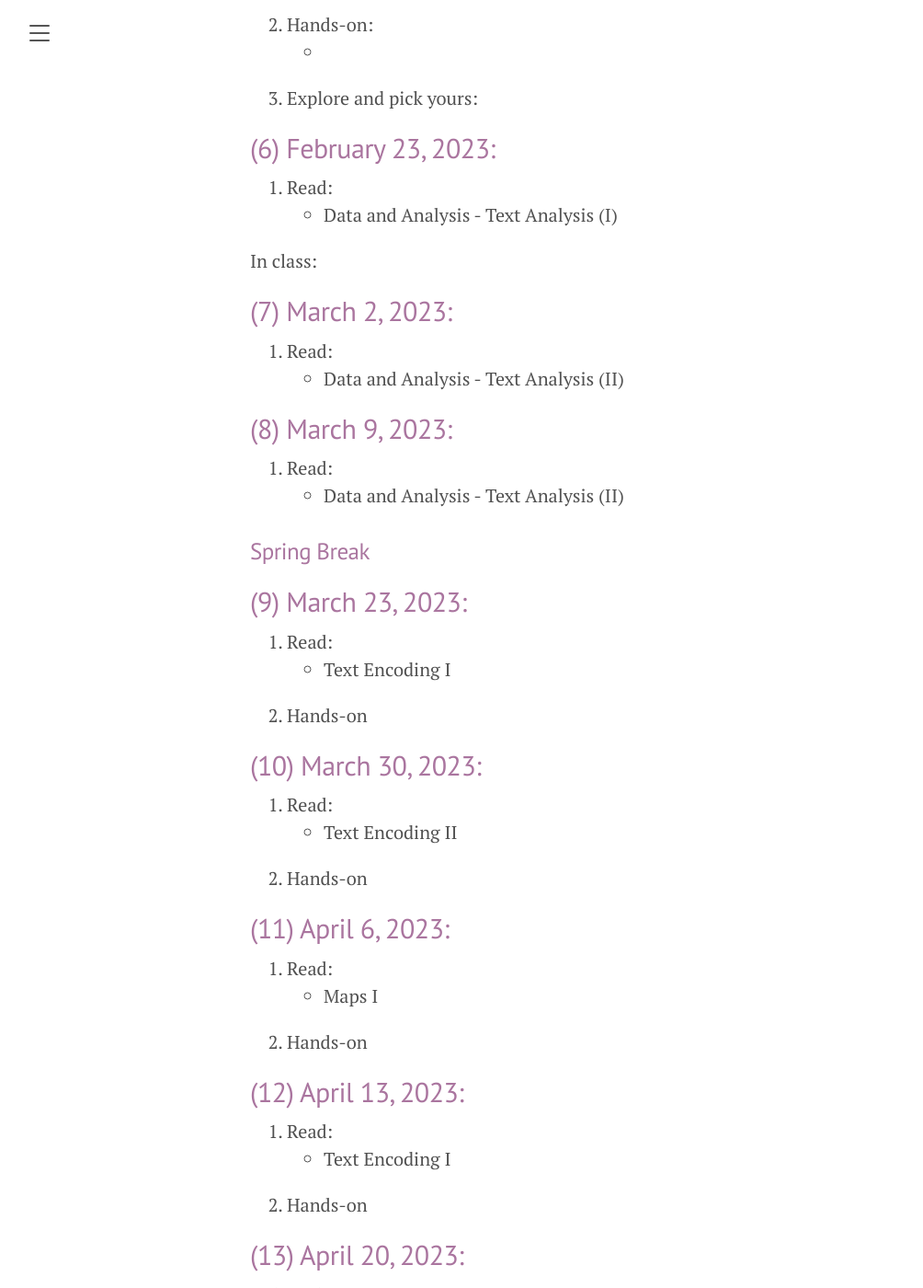
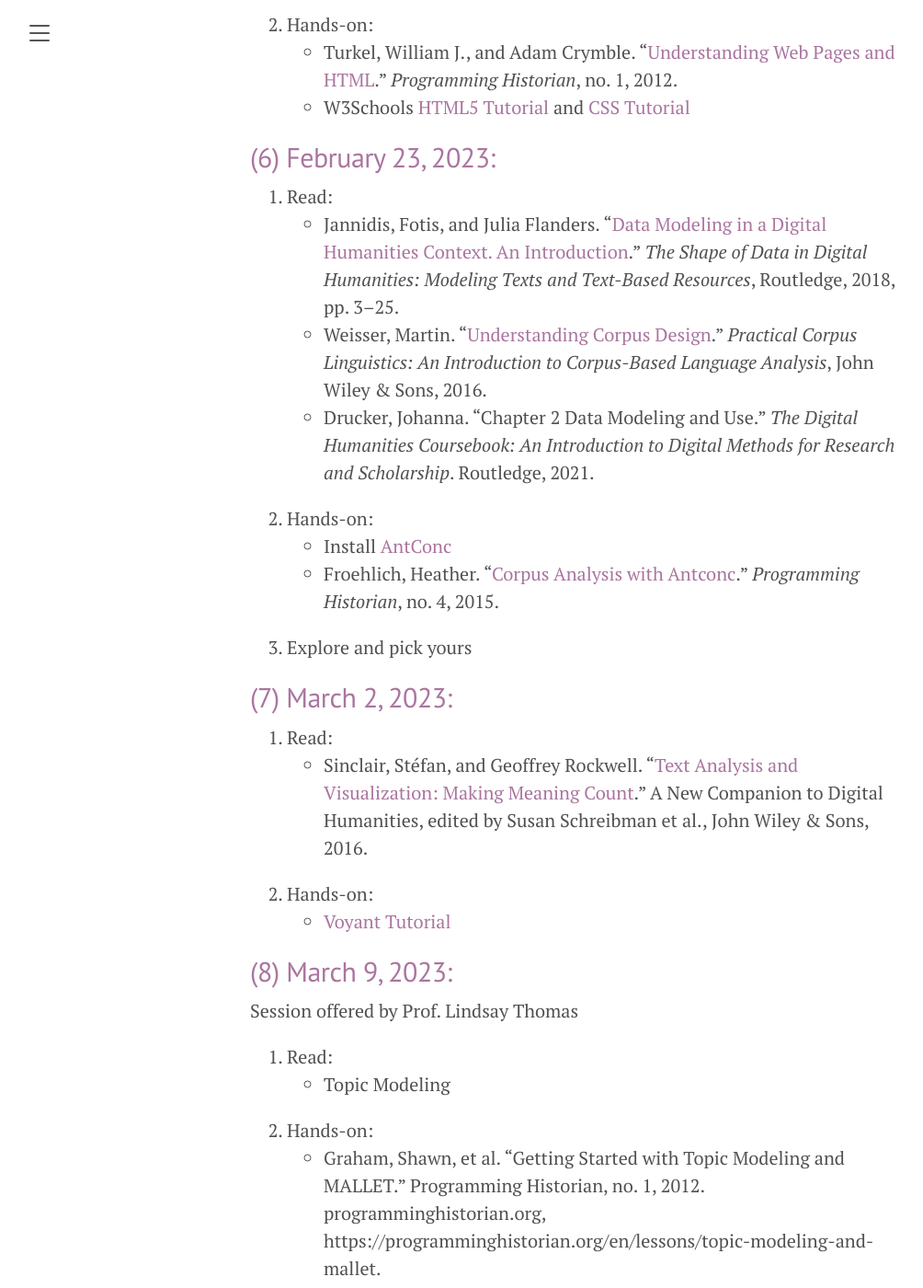
Before and after one commit to susannalles/DHPracticum_Spring23, a Jekyll site: the page built from schedule.md, in a window 1280 px wide and 1400 px high, scrolled down 1942 px. Shown: the whole window at 92% size, without its empty margins (8-1012 px from the left). Built offline with Jekyll 4.4.1, drawn with Linux system fonts in a browser that asks for light colours; some of the changed text lies outside the part shown.

Commit message:
Update schedule.md

```diff
--- a/schedule.md
+++ b/schedule.md
@@ -37,6 +37,16 @@ title: Program
 ## (4) February 9, 2023:
 
 1. Read:
+  - Drucker, Johanna. "Chapter 4 Metadata, Markup, and Data Description." *The Digital Humanities Coursebook: An Introduction to Digital Methods for Research and Scholarship*. Routledge, 2021.
+
+2. Hands-on:
+  - Install Zotero and create an account.
+  - Install Pandoc
+
+
+## (5) February 16, 2023:
+
+1. Read:
   - Sperberg-McQueen, C.M. “[Classification and its Structures](https://ebookcentral.proquest.com/lib/miami/reader.action?docID=4093339&ppg=447)”, in *A New Companion to Digital Humanities*, edited by Susan Schreibman et al., John Wiley & Sons, 2016.
   - Foucault, Michel. “Preface,” *[The Order of Things. An Archaeology of the Human Sciences](https://monoskop.org/images/a/a2/Foucault_Michel_The_Order_of_Things_1994.pdf)*. New York: Vintage Books, pp. XV-XXIV.
   - Borges, Jorge Luis. "[The Analytical Language of John Wilkins](https://en.wikipedia.org/wiki/The_Analytical_Language_of_John_Wilkins)"
@@ -44,31 +54,38 @@ title: Program
   - Turkel, William J., and Adam Crymble. “[Understanding Web Pages and HTML](https://programminghistorian.org/en/lessons/viewing-html-files).” *Programming Historian*, no. 1, 2012.
   - W3Schools [HTML5 Tutorial](https://www.w3schools.com/html/) and [CSS Tutorial](https://www.w3schools.com/css/)
 
-## (5) February 16, 2023:
-
-1. Read:
-  - Corpus creation
-  - Get and clean data (Drucker)
-2. Hands-on:
-  -
-3. Explore and pick yours:
 
 ## (6) February 23, 2023:
 
 1. Read:
-  - Data and Analysis - Text Analysis (I)
+  - Jannidis, Fotis, and Julia Flanders. “[Data Modeling in a Digital Humanities Context. An Introduction](https://doi.org/10.4324/9781315552941).” *The Shape of Data in Digital Humanities: Modeling Texts and Text-Based Resources*, Routledge, 2018, pp. 3–25.
+  - Weisser, Martin. “[Understanding Corpus Design](https://doi.org/10.1002/9781119180180).” *Practical Corpus Linguistics: An Introduction to Corpus-Based Language Analysis*, John Wiley & Sons, 2016.
+  - Drucker, Johanna. "Chapter 2 Data Modeling and Use." *The Digital Humanities Coursebook: An Introduction to Digital Methods for Research and Scholarship*. Routledge, 2021.
 
-In class:
+2. Hands-on:
+  - Install [AntConc](https://www.laurenceanthony.net/software/antconc/)
+  - Froehlich, Heather. “[Corpus Analysis with Antconc](https://programminghistorian.org/en/lessons/corpus-analysis-with-antconc).” *Programming Historian*, no. 4, 2015.
+
+3. Explore and pick yours
+
 
 ## (7) March 2, 2023:
 
 1. Read:
-  - Data and Analysis - Text Analysis (II)
+  - Sinclair, Stéfan, and Geoffrey Rockwell. “[Text Analysis and Visualization: Making Meaning Count](http://ebookcentral.proquest.com/lib/miami/detail.action?docID=4093339).” A New Companion to Digital Humanities, edited by Susan Schreibman et al., John Wiley & Sons, 2016.
+
+2. Hands-on:
+  - [Voyant Tutorial](https://voyant-tools.org/docs/#!/guide/tutorial)
 
 ## (8) March 9, 2023:
 
+Session offered by Prof. Lindsay Thomas
+
 1. Read:
-  - Data and Analysis - Text Analysis (II)
+  - Topic Modeling
+2. Hands-on:
+  - Graham, Shawn, et al. “Getting Started with Topic Modeling and MALLET.” Programming Historian, no. 1, 2012. programminghistorian.org, https://programminghistorian.org/en/lessons/topic-modeling-and-mallet.
+
 
 ### Spring Break
 
```
